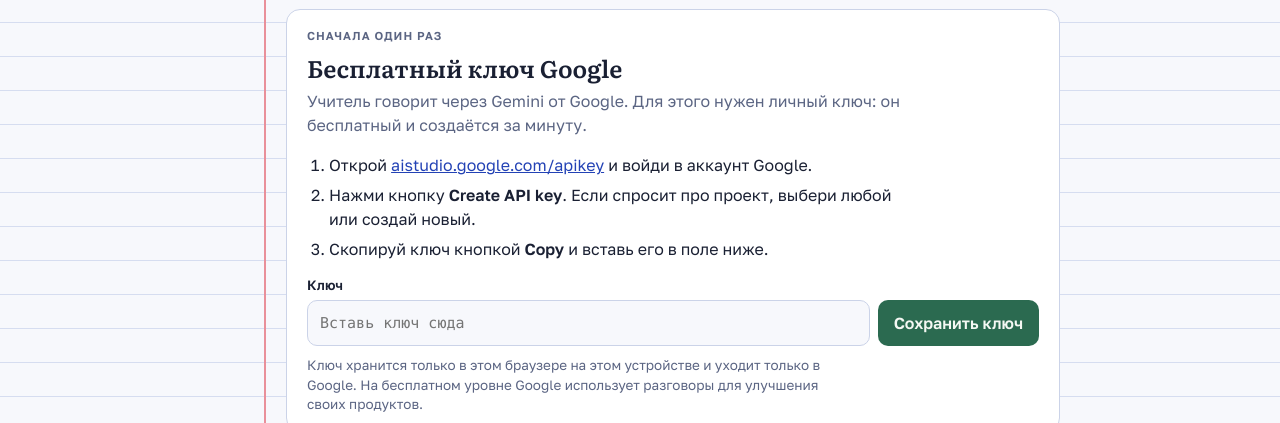
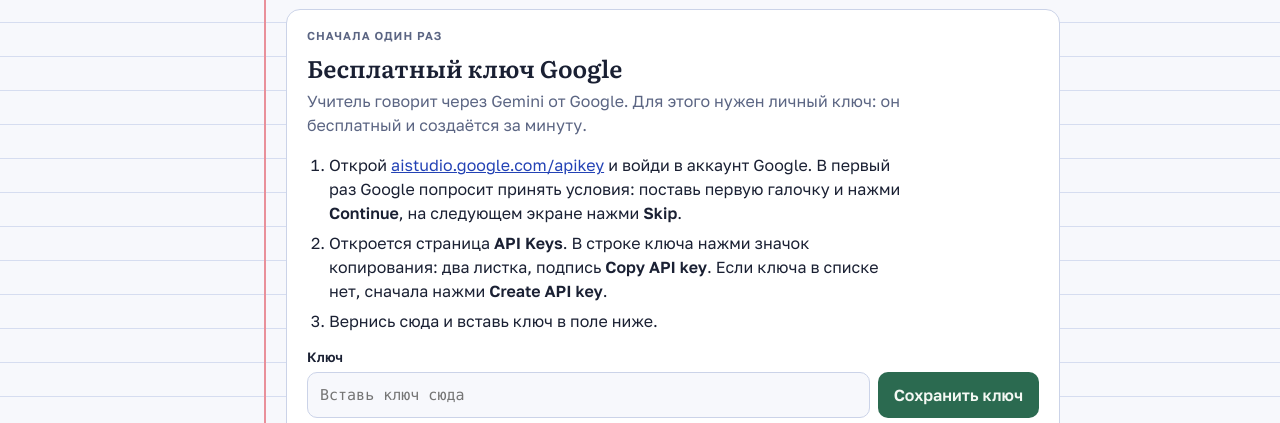
Before and after one commit to Zheka0014/govori, a plain HTML site: page index.html in a window 1280 px wide. Shown: the part 59-482 px from the top of the page. Drawn offline with Linux system fonts and the light colour scheme.

Commit message:
Describe the key steps as Google AI Studio shows them now
On a first visit AI Studio asks to accept its terms and then already
lists a default key, so the instructions point at the copy icon in the
key row instead of a Create button that is not needed.

Co-Authored-By: Claude Fable 5.2 <noreply@anthropic.com>
Claude-Session: https://claude.ai/code/session_01XpZT1re8VS4YfWBj8nZ6zc

```diff
--- a/index.html
+++ b/index.html
@@ -484,9 +484,9 @@ hr { border: 0; border-top: 1px solid var(--line); margin: 6px 0 16px; }
           <div id="key-new">
             <p class="lede">Учитель говорит через Gemini от Google. Для этого нужен личный ключ: он бесплатный и создаётся за минуту.</p>
             <ol class="steps">
-              <li>Открой <a href="https://aistudio.google.com/apikey" target="_blank" rel="noopener">aistudio.google.com/apikey</a> и войди в аккаунт Google.</li>
-              <li>Нажми кнопку <b>Create API key</b>. Если спросит про проект, выбери любой или создай новый.</li>
-              <li>Скопируй ключ кнопкой <b>Copy</b> и вставь его в поле ниже.</li>
+              <li>Открой <a href="https://aistudio.google.com/apikey" target="_blank" rel="noopener">aistudio.google.com/apikey</a> и войди в аккаунт Google. В первый раз Google попросит принять условия: поставь первую галочку и нажми <b>Continue</b>, на следующем экране нажми <b>Skip</b>.</li>
+              <li>Откроется страница <b>API Keys</b>. В строке ключа нажми значок копирования: два листка, подпись <b>Copy API key</b>. Если ключа в списке нет, сначала нажми <b>Create API key</b>.</li>
+              <li>Вернись сюда и вставь ключ в поле ниже.</li>
             </ol>
             <label class="field-label" for="key-input">Ключ</label>
             <div class="keyrow">
```
